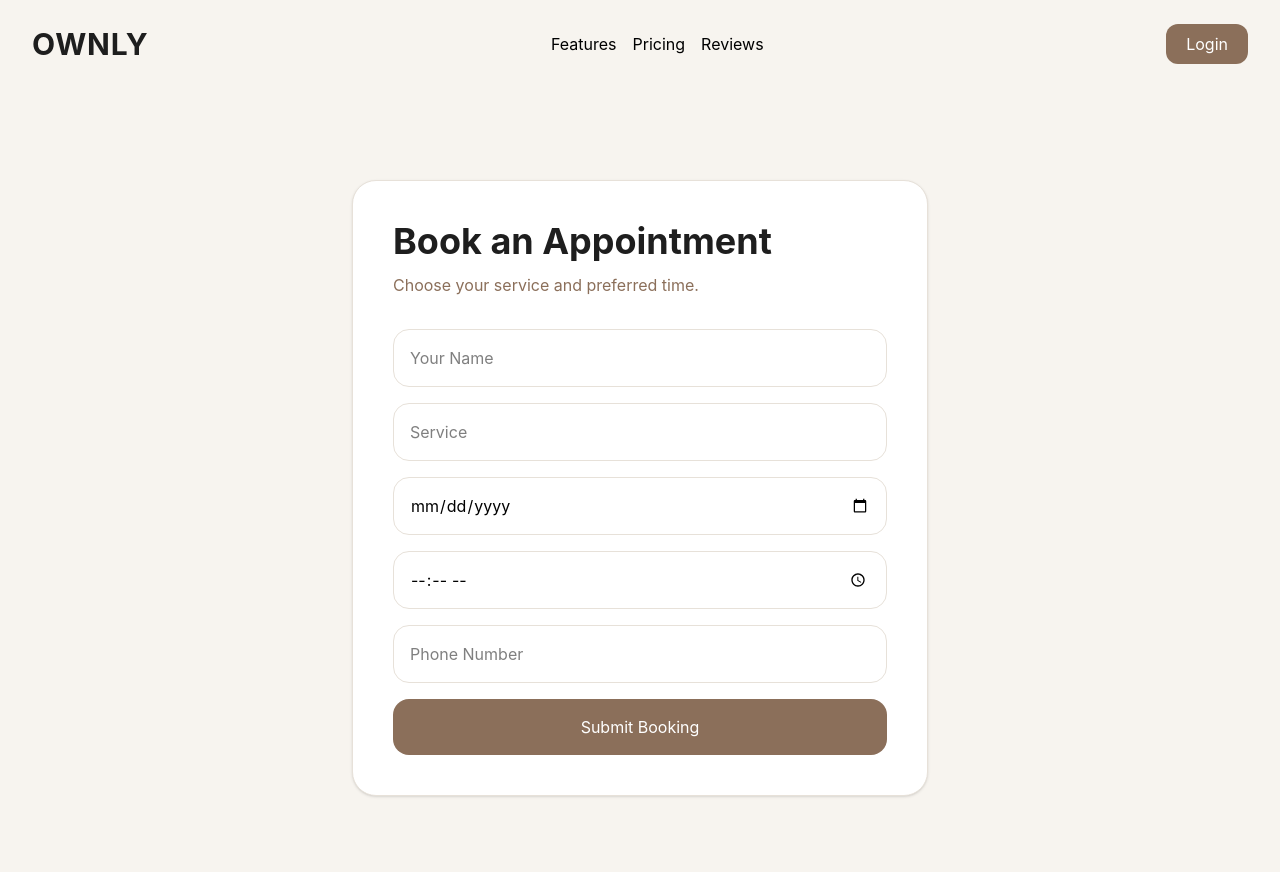
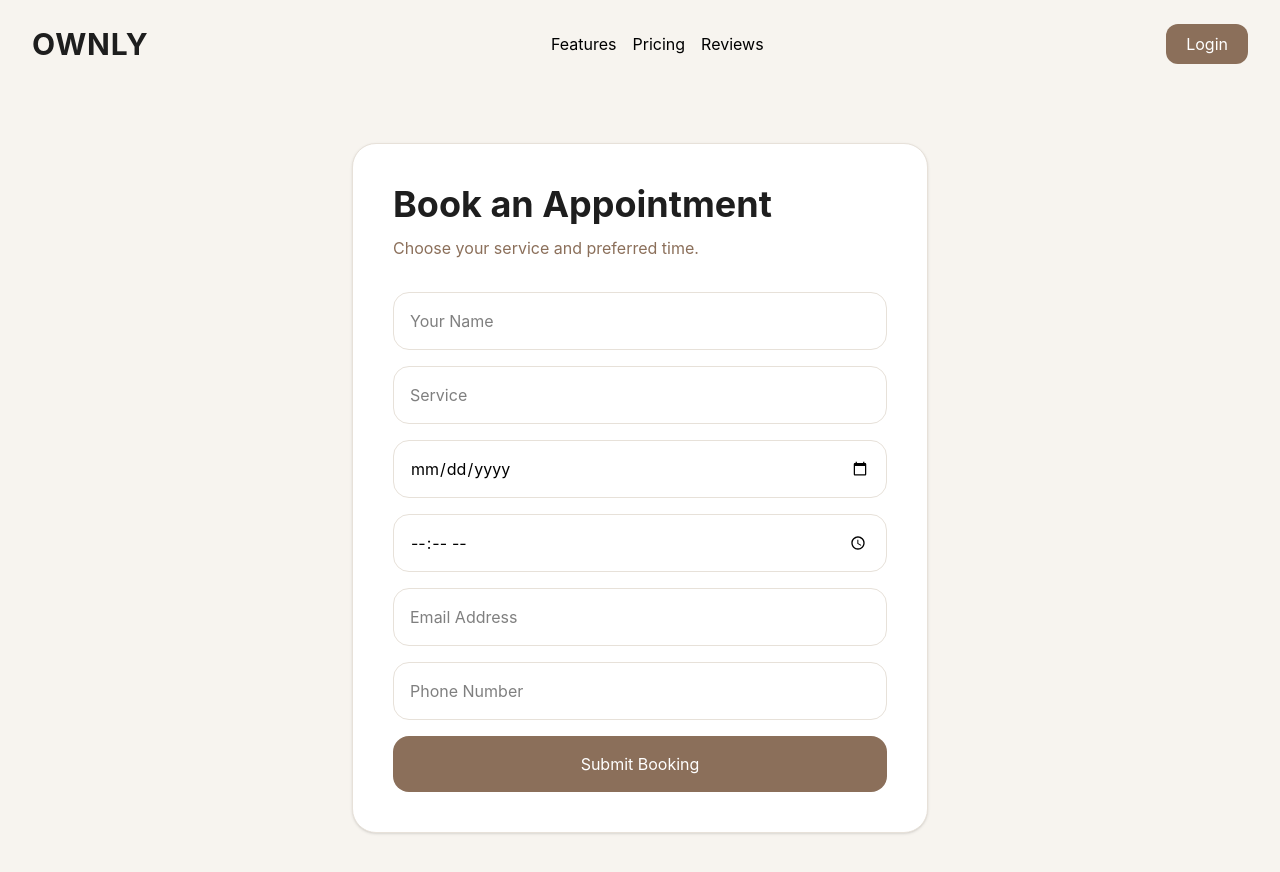
Before and after one commit to BreiaJohn/ownly-booking-app, a React (Vite) app: page /book/1 in a window 1280 px wide. Shown: the top 872 px of the page. Built offline with nearby package versions, Linux system fonts and the light colour scheme.

Commit message:
Add customer email support

```diff
--- a/src/components/BookingsList.jsx
+++ b/src/components/BookingsList.jsx
@@ -204,9 +204,20 @@ const todaysBookings = bookings.filter(
         ? "bg-red-100 text-red-700"
         : "bg-yellow-100 text-yellow-700"
     }`}
+></p>
+ <span
+  className={`px-4 py-2 rounded-full text-sm font-medium
+    ${
+      booking.status === "Confirmed"
+        ? "bg-green-100 text-green-700"
+        : booking.status === "Cancelled"
+        ? "bg-red-100 text-red-700"
+        : "bg-yellow-100 text-yellow-700"
+    }
+  `}
 >
   {booking.status || "Pending"}
-</p>
+</span>
 
     <div className="mt-4 flex flex-col gap-2 text-[#4B4B4B]">
       <p>📅 {booking.date}</p>
--- a/src/pages/PublicBooking.jsx
+++ b/src/pages/PublicBooking.jsx
@@ -8,6 +8,7 @@ function PublicBooking() {
   const [date, setDate] = useState("")
   const [time, setTime] = useState("")
   const [phone, setPhone] = useState("")
+  const [email, setEmail] = useState("")
 
   const [submitted, setSubmitted] = useState(false)
 
@@ -22,6 +23,7 @@ function PublicBooking() {
           service,
           date,
           time,
+          email,
           phone,
           status: "Pending",
         },
@@ -37,6 +39,7 @@ function PublicBooking() {
       setService("")
       setDate("")
       setTime("")
+      setEmail("")
       setPhone("")
     }
 
@@ -108,6 +111,15 @@ function PublicBooking() {
             }
             className="p-4 rounded-2xl border border-[#E7E1D9] outline-none"
           />
+          <input
+            type="email"
+            placeholder="Email Address"
+            value={email}
+            onChange={(e) =>
+              setEmail(e.target.value)
+            }
+  className="p-4 rounded-2xl border border-[#E7E1D9] outline-none"
+/>
 
           <input
             type="text"
```
